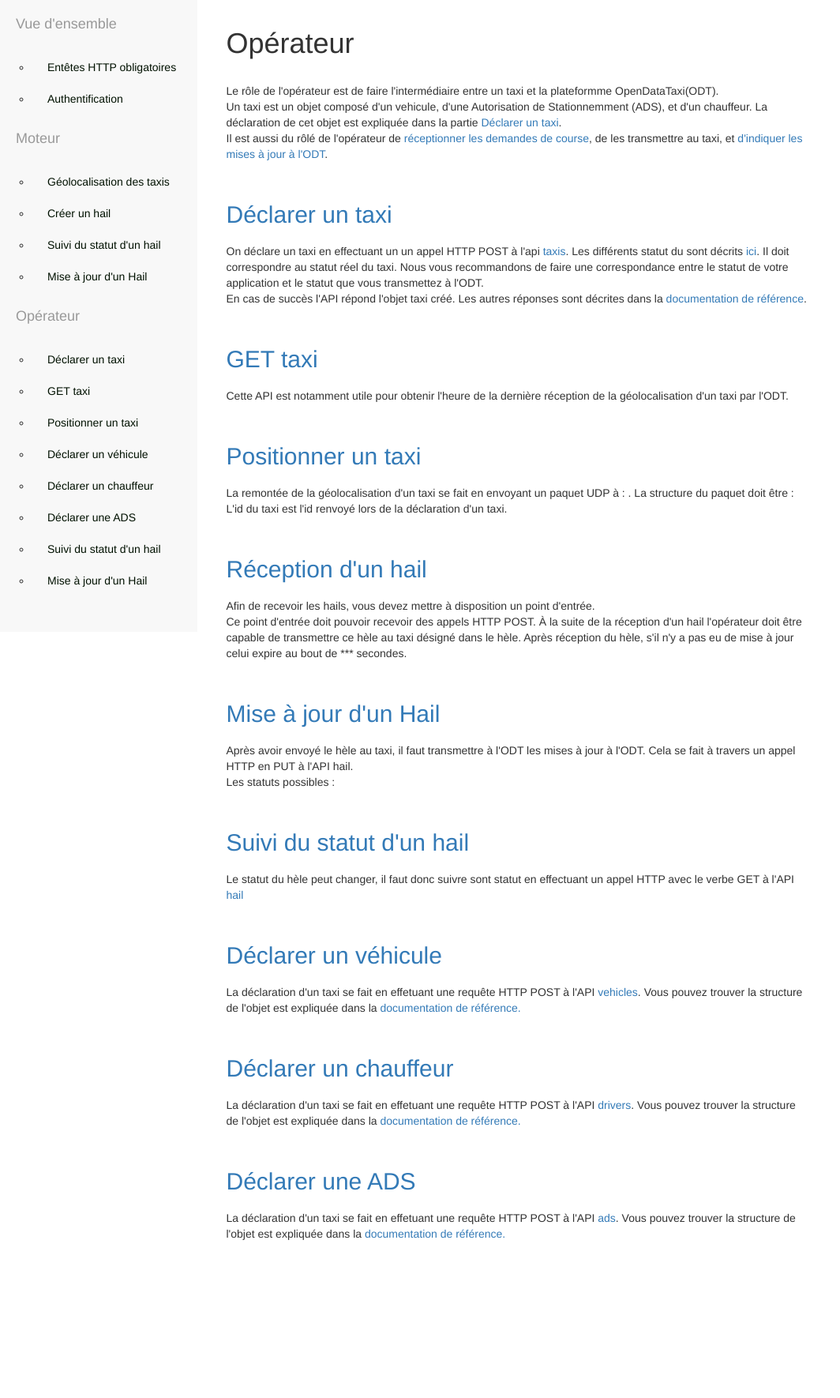
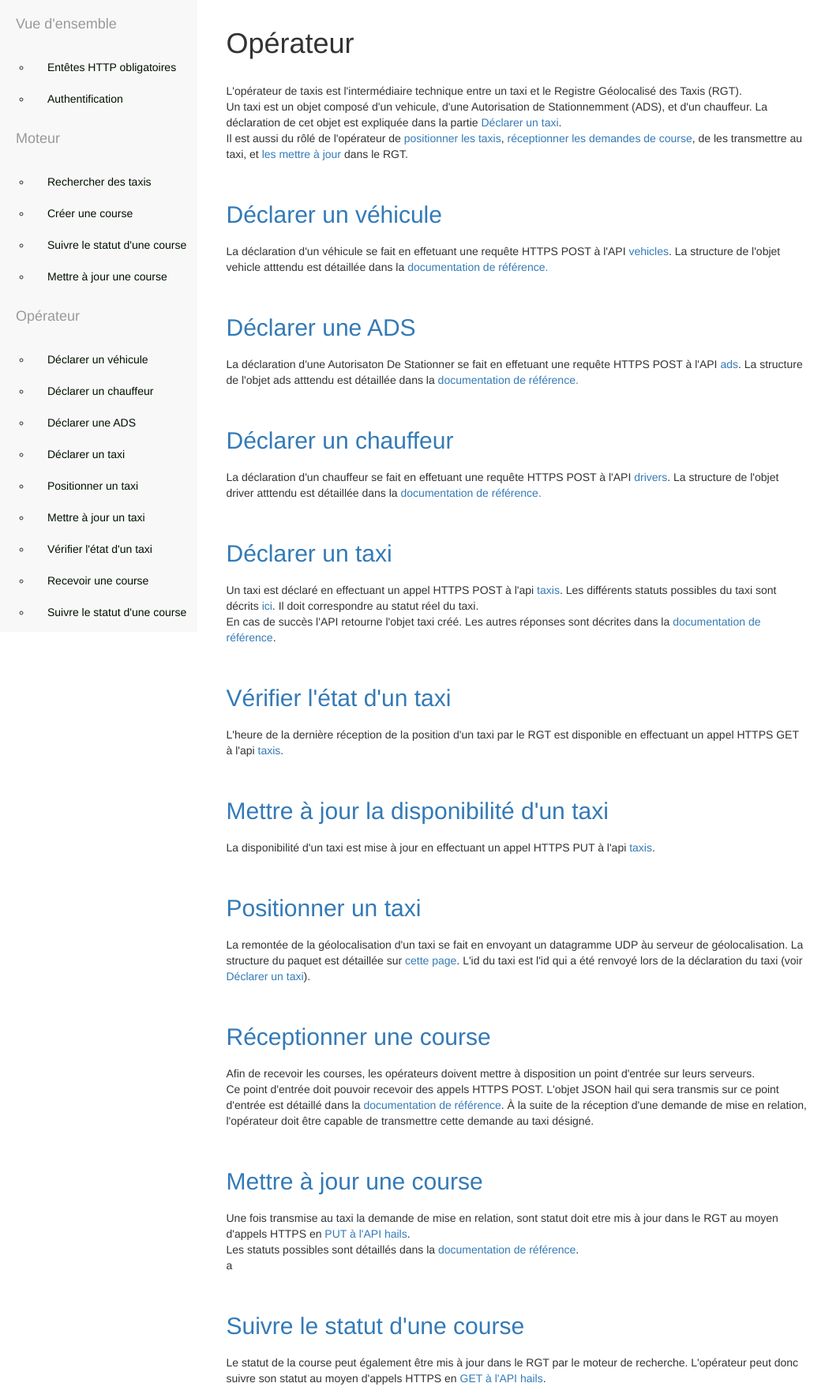
Before and after one commit to openmaraude/APITaxi, a Python web app: template APITaxi/templates/documentation/operateur.html in a window 1280 px wide. Shown: the part 52-1822 px from the top of the page at 79% size, without its empty margins (0-1064 px from the left). Before the commit the page ends 1622 px from the top, so only its background shows below. Run offline with Jinja, Linux system fonts and the light colour scheme; the template is opened without the code that fills it, so the values that code supplies are empty; some libraries are stand-ins or nearby versions.

Commit message:
revue de documentation

```diff
--- a/APITaxi/templates/documentation/base.html
+++ b/APITaxi/templates/documentation/base.html
@@ -31,16 +31,16 @@ margin-bottom: 0;
                 </li>
                 <ul>
                 <li>
-                    <a href="moteur#geoloc">Géolocalisation des taxis</a>
+                    <a href="moteur#geoloc">Rechercher des taxis</a>
                 </li>
                 <li>
-                    <a href="moteur#post_hail">Créer un hail</a>
+                    <a href="moteur#post_hail">Créer une course</a>
                 </li>
                 <li>
-                    <a href="moteur#get_hail">Suivi du statut d'un hail</a>
+                    <a href="moteur#get_hail">Suivre le statut d'une course</a>
                 </li>
                 <li>
-                    <a href="moteur#put_hail">Mise à jour d'un Hail</a>
+                    <a href="moteur#put_hail">Mettre à jour une course</a>
                 </li>
                 </ul>
                 <li class="sidebar-brand">
@@ -48,28 +48,34 @@ margin-bottom: 0;
                 </li>
                 <ul>
                 <li>
-                    <a href="operateur#post_taxi">Déclarer un taxi</a>
+                    <a href="operateur#post_vehicle">Déclarer un véhicule</a>
                 </li>
                 <li>
-                    <a href="operateur#get_taxi">GET taxi</a>
+                    <a href="operateur#post_driver">Déclarer un chauffeur</a>
+                </li>
+                <li>
+                    <a href="operateur#post_ads">Déclarer une ADS</a>
+                </li>
+		<li>
+                    <a href="operateur#post_taxi">Déclarer un taxi</a>
                 </li>
                 <li>
                     <a href="operateur#udp_taxi">Positionner un taxi</a>
                 </li>
                 <li>
-                    <a href="operateur#post_vehicle">Déclarer un véhicule</a>
+                    <a href="operateur#put_taxi">Mettre à jour un taxi</a>
                 </li>
                 <li>
-                    <a href="operateur#post_drivef">Déclarer un chauffeur</a>
+                    <a href="operateur#get_taxi">Vérifier l'état d'un taxi</a>
                 </li>
                 <li>
-                    <a href="operateur#post_ads">Déclarer une ADS</a>
+                    <a href="operateur#udp_taxi">Recevoir une course</a>
                 </li>
                 <li>
-                    <a href="operateur#get_hail">Suivi du statut d'un hail</a>
+                    <a href="operateur#get_hail">Suivre le statut d'une course</a>
                 </li>
                 <li>
-                    <a href="operateur#put_hail">Mise à jour d'un Hail</a>
+                    <a href="operateur#put_hail">Mettre à jour une course</a>
                 </li>
                 </ul>
             </ul>
--- a/APITaxi/templates/documentation/operateur.html
+++ b/APITaxi/templates/documentation/operateur.html
@@ -2,53 +2,53 @@
 {% block documentationcontent %}
 <h1>Opérateur</h1>
 
-Le rôle de l'opérateur est de faire l'intermédiaire entre un taxi et la plateformme OpenDataTaxi(ODT).<br>
+L'opérateur de taxis est l'intermédiaire technique entre un taxi et le Registre Géolocalisé des Taxis (RGT).<br>
 Un taxi est un objet composé d'un vehicule, d'une Autorisation de Stationnemment (ADS), et d'un chauffeur.
 La déclaration de cet objet est expliquée dans la partie <a href="#declare_taxi">Déclarer un taxi</a>.<br>
-Il est aussi du rôlé de l'opérateur de <a href="#recept_hail">réceptionner les demandes de course</a>,
-de les transmettre au taxi, et <a href="#update_hail">d'indiquer les mises à jour à l'ODT</a>.<br>
+Il est aussi du rôlé de l'opérateur de <a href="#udp_taxi">positionner les taxis</a>,  <a href="#recept_hail">réceptionner les demandes de course</a>,
+de les transmettre au taxi, et <a href="#update_hail">les mettre à jour</a> dans le RGT.<br>
+
+<a name="post_vehicle"><h2>Déclarer un véhicule</h2></a>
+    La déclaration d'un véhicule se fait en effetuant une requête HTTPS <span>POST</span> à l'API <a href="https://api.opendatataxi.fr/doc/#!/administrative/post_vehicle">vehicles</a>.
+    La structure de l'objet <span>vehicle</span> atttendu est détaillée dans la <a href="reference#vehicle_object">documentation de référence.</a>
+<a name="post_ads"><h2>Déclarer une ADS</h2></a>
+    La déclaration d'une Autorisaton De Stationner se fait en effetuant une requête HTTPS <span>POST</span> à l'API <a href="https://api.opendatataxi.fr/doc/#!/administrative/post_ads">ads</a>.
+    La structure de l'objet <span>ads</span> atttendu est détaillée dans la <a href="reference#ads_object">documentation de référence.</a>
+<a name="post_driver"><h2>Déclarer un chauffeur</h2></a>
+    La déclaration d'un chauffeur se fait en effetuant une requête HTTPS <span>POST</span> à l'API <a href="https://api.opendatataxi.fr/doc/#!/administrative/post_drivers">drivers</a>.
+    La structure de l'objet <span>driver</span> atttendu est détaillée dans la <a href="reference#driver_object">documentation de référence.</a>
 
 <a name="post_taxi"><h2>Déclarer un taxi</h2></a>
 
-    On déclare un taxi en effectuant un un appel HTTP <span>POST</span> à l'api <a href="https://api.opendatataxi.fr/doc/#!/taxis/post_taxis">taxis</a>.
-    Les différents statut du sont décrits <a href="reference#taxi_status">ici</a>. Il doit correspondre au statut réel du taxi.
-    Nous vous recommandons de faire une correspondance entre le statut de votre application et le statut que vous transmettez à l'ODT.
+    Un taxi est déclaré en effectuant un appel HTTPS <span>POST</span> à l'api <a href="https://api.opendatataxi.fr/doc/#!/taxis/post_taxis">taxis</a>.
+    Les différents statuts possibles du taxi sont décrits <a href="reference#taxi_status">ici</a>. Il doit correspondre au statut réel du taxi.
     <br>
-    En cas de succès l'API répond l'objet taxi créé. Les autres réponses sont décrites dans la <a href="reference#taxi_post_responses">documentation de référence</a>.
+    En cas de succès l'API retourne l'objet taxi créé. Les autres réponses sont décrites dans la <a href="reference#taxi_post_responses">documentation de référence</a>.
 
+<a name="get_taxi"><h2>Vérifier l'état d'un taxi</h2></a>
+    L'heure de la dernière réception de la position d'un taxi par le RGT est disponible en effectuant un appel HTTPS <span>GET</span> à l'api <a href="https://api.opendatataxi.fr/doc/#!/taxis/get_taxi_id">taxis</a>.
 
-<a name="get_taxi"><h2>GET taxi</h2></a>
-    Cette API est notamment utile pour obtenir l'heure de la dernière réception de la géolocalisation d'un taxi par l'ODT.
+<a name="put_taxi"><h2>Mettre à jour la disponibilité d'un taxi</h2></a>
+    La disponibilité d'un taxi est mise à jour en effectuant un appel HTTPS <span>PUT</span> à l'api <a href="https://api.opendatataxi.fr/doc/#!/taxis/put_taxis">taxis</a>.
 
 <a name="udp_taxi"><h2>Positionner un taxi</h2></a>
-La remontée de la géolocalisation d'un taxi se fait en envoyant un paquet UDP à : .
-La structure du paquet doit être :
-L'id du taxi est l'id renvoyé lors de la déclaration d'un taxi.
+La remontée de la géolocalisation d'un taxi se fait en envoyant un datagramme UDP àu serveur de géolocalisation.
+La structure du paquet est détaillée sur <a href="https://wiki.opentaxi.fr/index.php/UDP_geoloc.opendatataxi.fr" target="_blank">cette page</a>.
+L'id du taxi est l'id qui a été renvoyé lors de la déclaration du taxi (voir <a href="#post_taxi">Déclarer un taxi</a>).
+
+<a name="get_hail"><h2>Réceptionner une course</h2></a>
+Afin de recevoir les courses, les opérateurs doivent mettre à disposition un point d'entrée sur leurs serveurs.<br>
+Ce point d'entrée doit pouvoir recevoir des appels HTTPS <span>POST</span>. L'objet JSON <span>hail</span> qui sera transmis sur ce point d'entrée est détaillé  dans la <a href="reference#hail_object">documentation de référence</a>.
+À la suite de la réception d'une demande de mise en relation, l'opérateur doit être capable de transmettre cette demande au taxi désigné.
+
+<a name="#update_hail"><h2>Mettre à jour une course</h2></a>
+Une fois transmise au taxi la demande de mise en relation, sont statut doit etre mis à jour dans le RGT au moyen d'appels HTTPS en <a href="https://api.opendatataxi.fr/doc/#!/hails/put_hail_id"><span>PUT</span> à l'API hails</a>.
+<br>
+Les statuts possibles sont détaillés dans la <a href="reference#hail_status">documentation de référence</a>.<br>a
+
+<a name="get_hail"><h2>Suivre le statut d'une course</h2></a>
+Le statut de la course peut également être mis à jour dans le RGT par le moteur de recherche. L'opérateur peut donc suivre son statut au moyen d'appels HTTPS en <a href="https://api.opendatataxi.fr/doc/#!/hails/get_hail_id"><span>GET</span> à l'API hails</a>.
 
 
 
-<a name="get_hail"><h2>Réception d'un hail</h2></a>
-Afin de recevoir les hails, vous devez mettre à disposition un point d'entrée.<br>
-Ce point d'entrée doit pouvoir recevoir des appels HTTP <span>POST</span>.
-À la suite de la réception d'un hail l'opérateur doit être capable de transmettre ce hèle au taxi désigné dans le hèle.
-Après réception du hèle, s'il n'y a pas eu de mise à jour celui expire au bout de *** secondes.
-
-<a name="#update_hail"><h2>Mise à jour d'un Hail</h2></a>
-Après avoir envoyé le hèle au taxi, il faut transmettre à l'ODT les mises à jour à l'ODT. Cela se fait à travers un appel HTTP en <span>PUT</span> à l'API hail.
-<br>
-Les statuts possibles :<br>
-<a name="get_hail"><h2>Suivi du statut d'un hail</h2></a>
-Le statut du hèle peut changer, il faut donc suivre sont statut en effectuant un appel HTTP avec le verbe <span>GET</span> à l'API <a href="#">hail</a>
-
-<a name="post_vehicle"><h2>Déclarer un véhicule</h2></a>
-    La déclaration d'un taxi se fait en effetuant une requête HTTP <span>POST</span> à l'API <a href="https://api.opendatataxi.fr/doc/#!/administrative/post_vehicle">vehicles</a>.
-    Vous pouvez trouver la structure de l'objet est expliquée dans la <a href="reference#vehicle_object">documentation de référence.</a>
-<a name="post_driver"><h2>Déclarer un chauffeur</h2></a>
-    La déclaration d'un taxi se fait en effetuant une requête HTTP <span>POST</span> à l'API <a href="https://api.opendatataxi.fr/doc/#!/administrative/post_drivers">drivers</a>.
-    Vous pouvez trouver la structure de l'objet est expliquée dans la <a href="reference#driver_object">documentation de référence.</a>
-<a name="post_ads"><h2>Déclarer une ADS</h2></a>
-    La déclaration d'un taxi se fait en effetuant une requête HTTP <span>POST</span> à l'API <a href="https://api.opendatataxi.fr/doc/#!/administrative/post_ads">ads</a>.
-    Vous pouvez trouver la structure de l'objet est expliquée dans la <a href="reference#ads_object">documentation de référence.</a>
-
-
 {% endblock %}
--- a/APITaxi/templates/documentation/reference.html
+++ b/APITaxi/templates/documentation/reference.html
@@ -248,4 +248,8 @@ This section describes the different values a hail status can take.
         <td></td>
     </tr>
 </table>
+<br>
+<img src="/static/images/enums_hails.png">
+
+
 {% endblock %}
```
Also changed, not shown: APITaxi/templates/documentation/index.html (+10 -10 lines), APITaxi/templates/documentation/moteur.html (+17 -18 lines).
